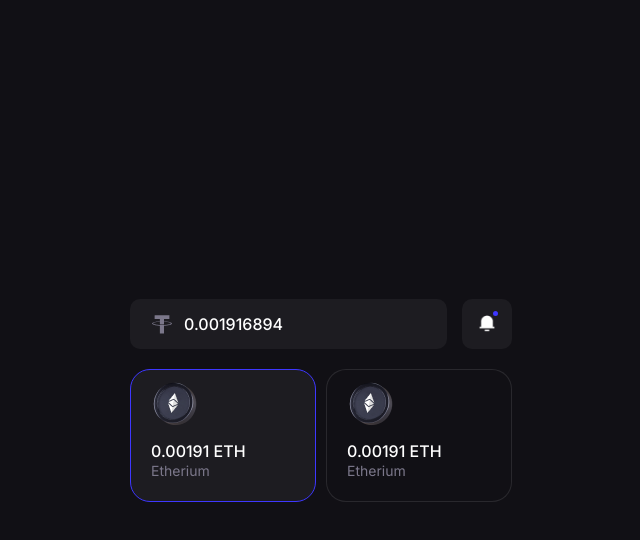
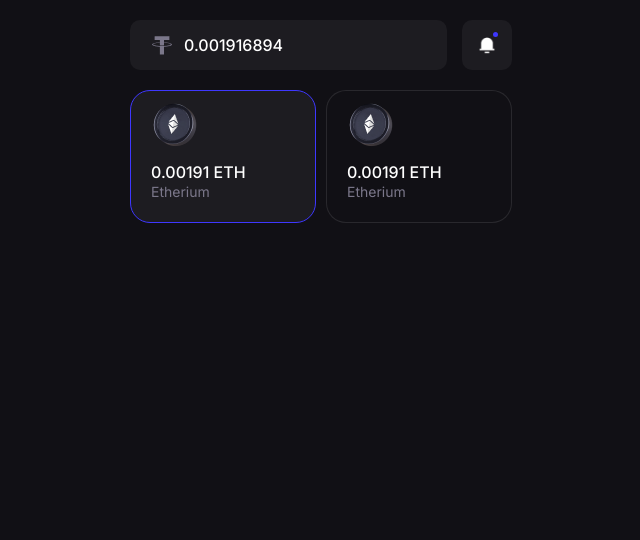
Before and after one commit to MaximKemmel/Exchange, a React (Vite) app in the folder exchange/: page /home in a window 1280 px wide. Shown: the top 540 px of the page, without its empty margins (319-959 px from the left). Built offline with nearby package versions, Linux system fonts and the light colour scheme.

Commit message:
Главная

```diff
--- a/exchange/src/pages/Home/home.css
+++ b/exchange/src/pages/Home/home.css
@@ -10,9 +10,10 @@
 }
 
 .container {
+  height: 100%;
   display: flex;
   flex-direction: column;
-  justify-content: center;
+  justify-content: start;
   align-items: center;
   gap: 20px;
 }
```
